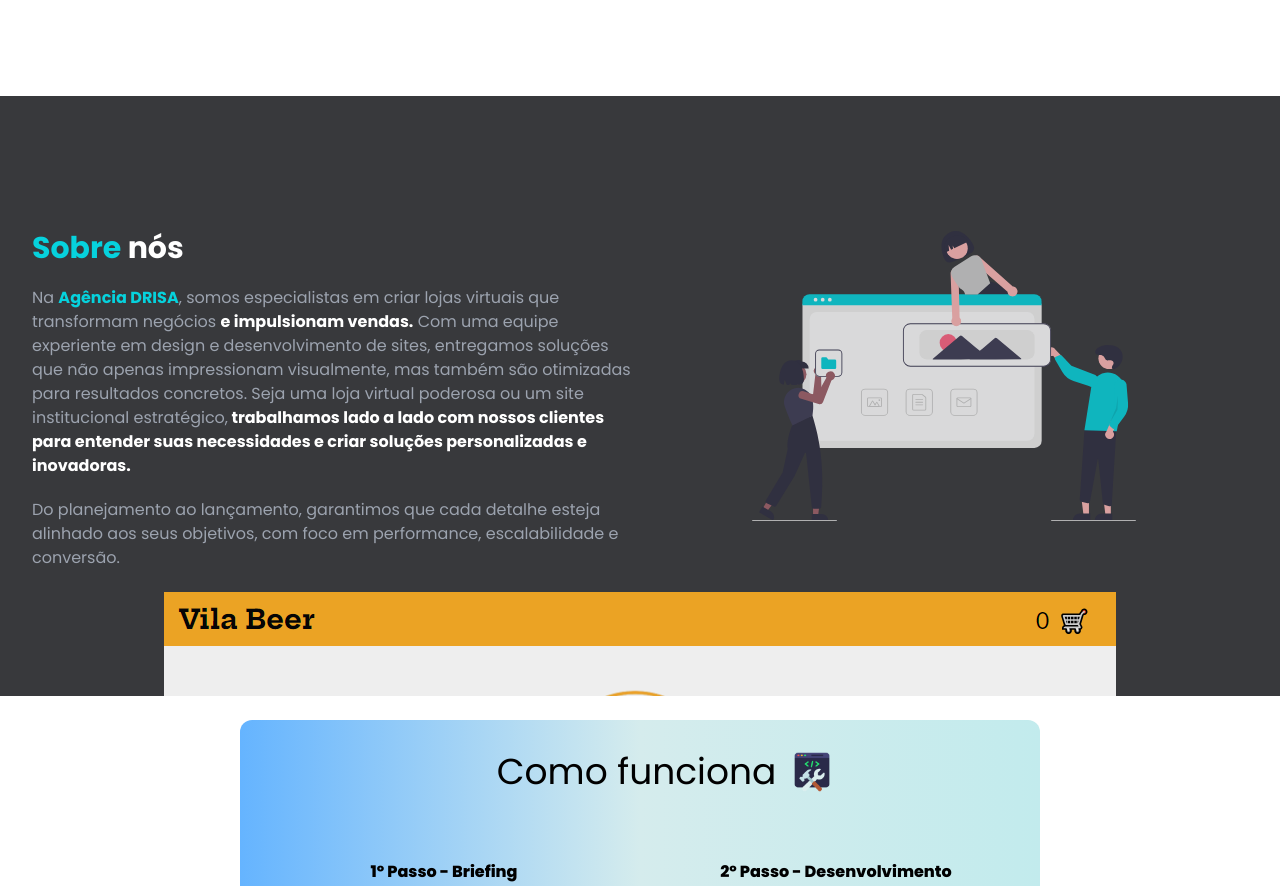
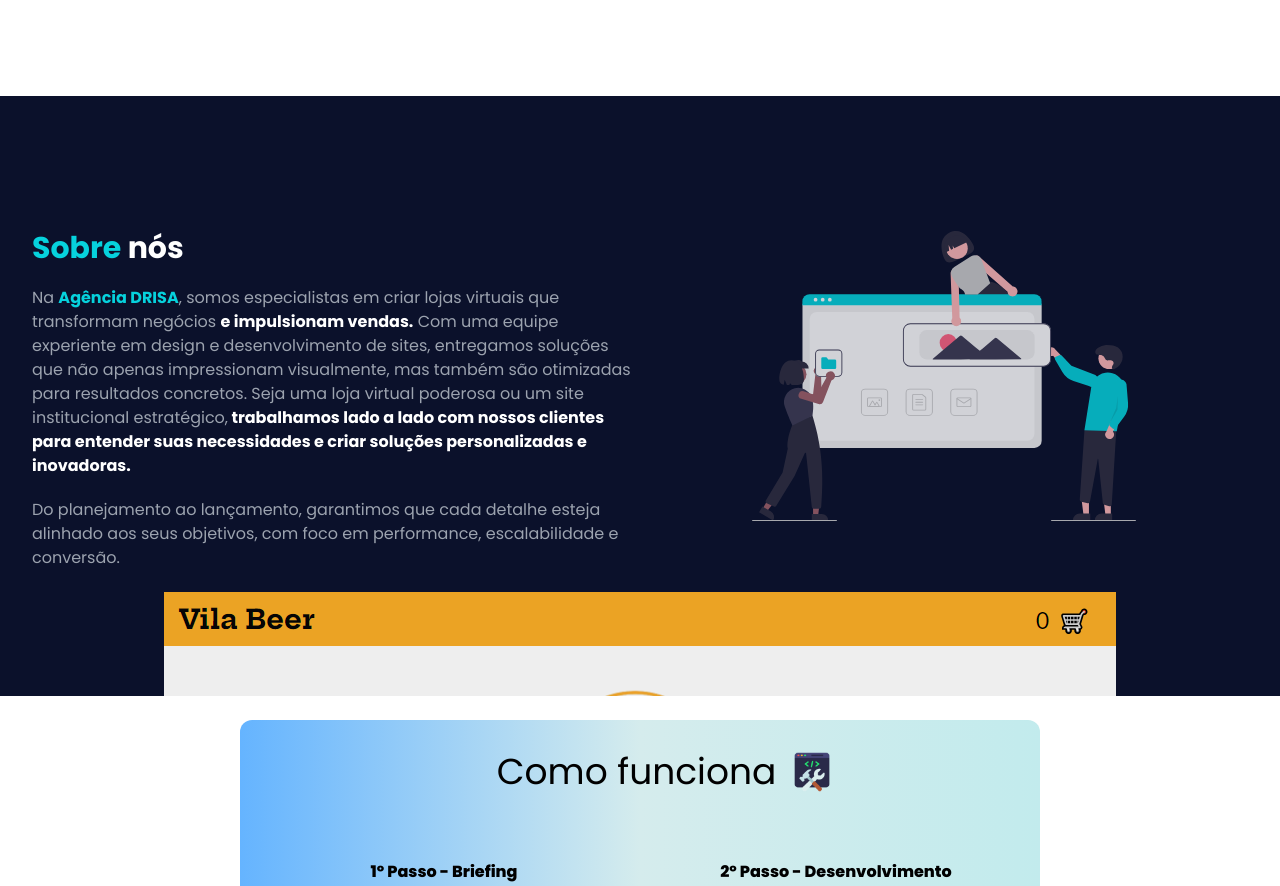
Before and after one commit to allandrs/agenciasysrisa, a React (Vite) app: page / in a window 1280 px wide. Shown: the part 1492-2378 px from the top of the page. Built offline with nearby package versions, Linux system fonts and the light colour scheme; the HTML template or start-up script is replaced by a standard one; what @material-tailwind/html would draw is missing.

Commit message:
about us bgcolor

```diff
--- a/src/components/about.jsx
+++ b/src/components/about.jsx
@@ -14,7 +14,7 @@ const About = forwardRef((props, ref) => {
 
     return (
         <>
-            <div id="about" className="flex h-[950px] md:h-[600px] bg-[#38393c]" ref={compRef}>
+            <div id="about" className="flex h-[950px] md:h-[600px] bg-[#0b112b]" ref={compRef}>
                 <div className="mx-8 flex flex-col md:flex-row justify-center text-left">
 
                     <div className="md:w-1/2 flex flex-col justify-center pt-2">
```
